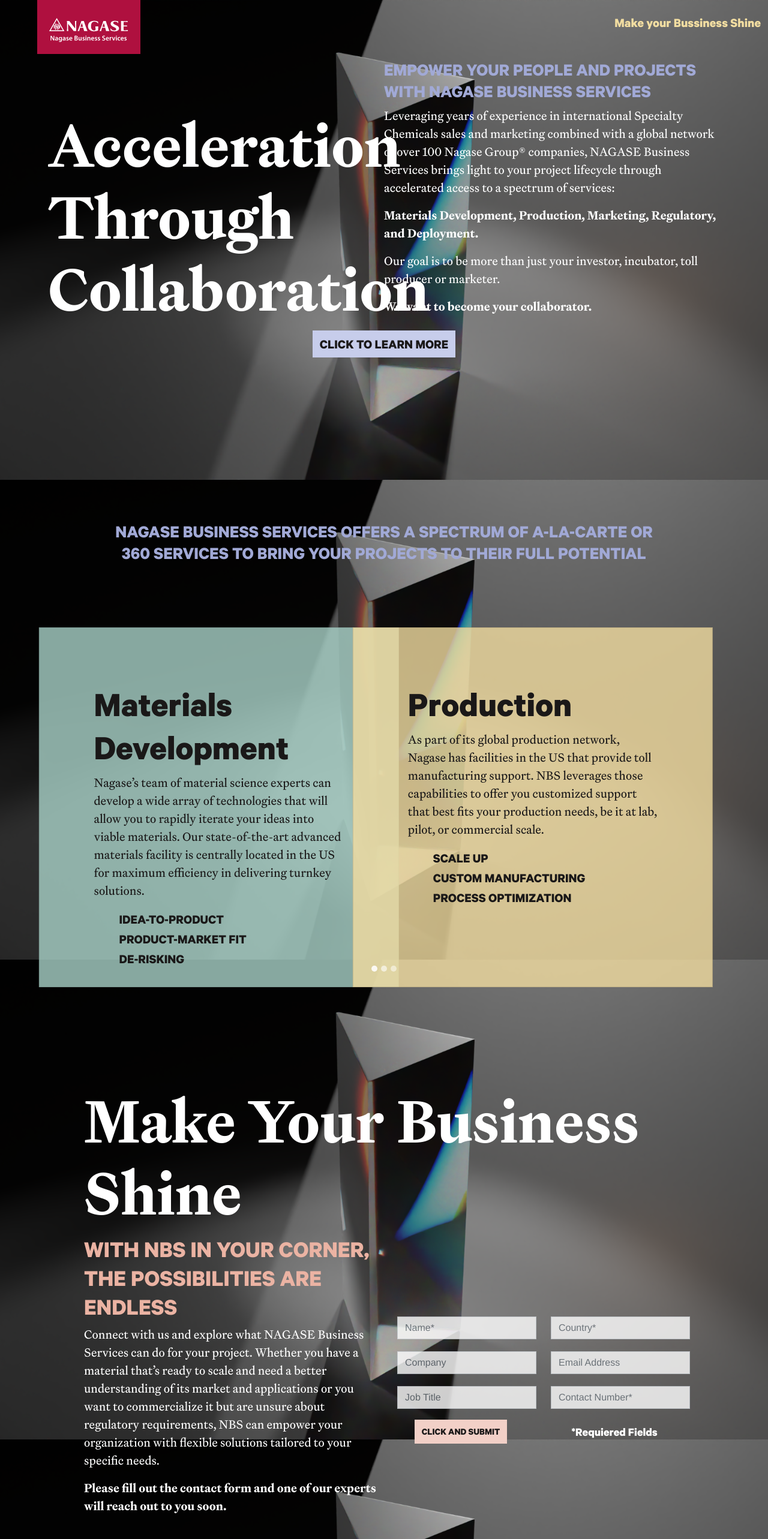
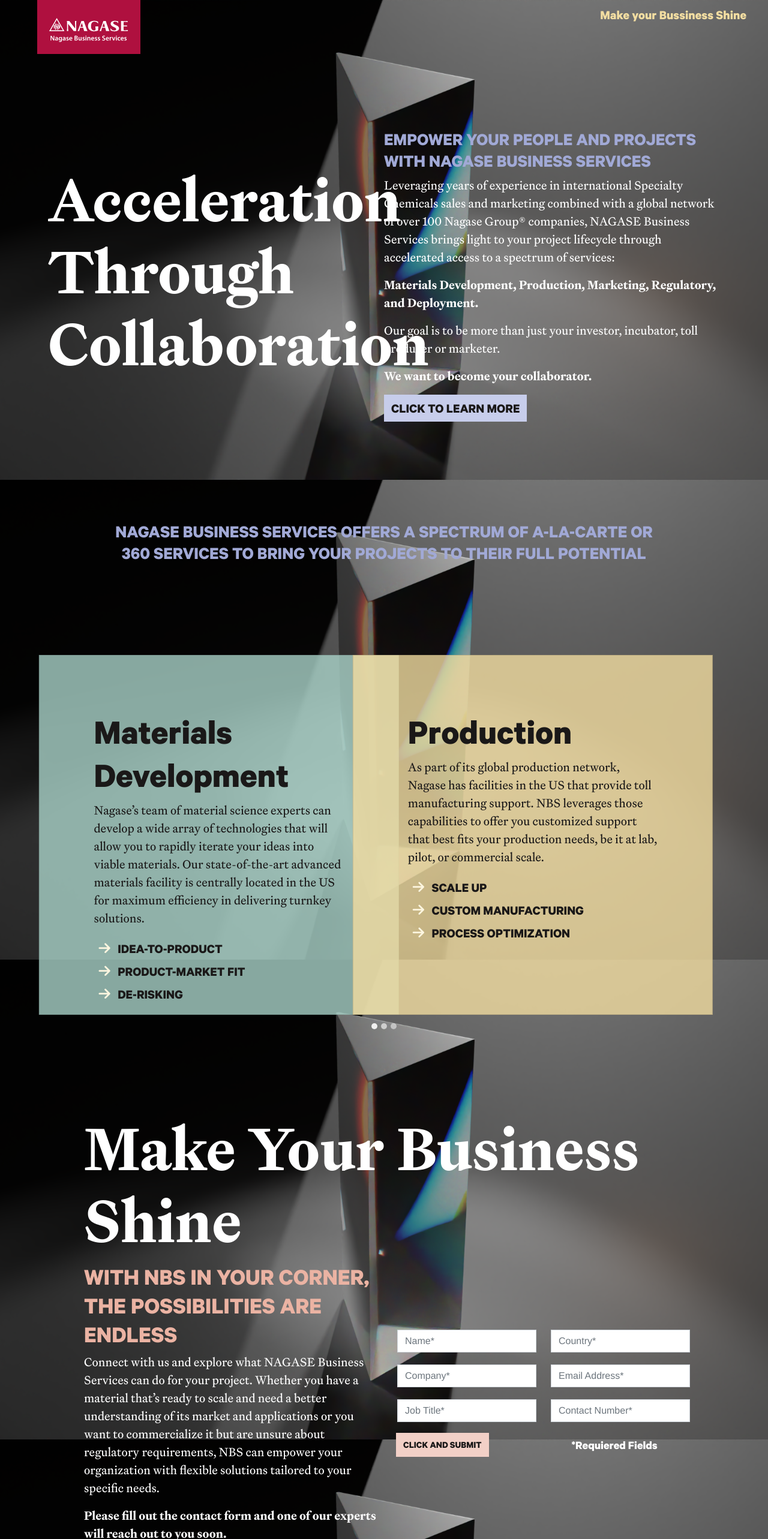
Before and after one commit to SuFrida/landingpage, a Vue app: page / in a window 1280 px wide. Shown: the top 2566 px of the page at 60% size. Built offline with nearby package versions, Linux system fonts and the light colour scheme.

Commit message:
Form Validation and Icon Implementation Completed

```diff
--- a/public/index.html
+++ b/public/index.html
@@ -5,6 +5,8 @@
     <meta http-equiv="X-UA-Compatible" content="IE=edge">
     <meta name="viewport" content="width=device-width,initial-scale=1.0">
     <link rel="icon" href="<%= BASE_URL %>favicon.ico">
+    <link href="https://cdn.jsdelivr.net/npm/font-awesome@4.x/css/font-awesome.min.css" rel="stylesheet">
+    <script src="https://kit.fontawesome.com/2f32226803.js" crossorigin="anonymous"></script>
     <title>NBS</title>
   </head>
   <body>
--- a/src/components/Home.vue
+++ b/src/components/Home.vue
@@ -1,20 +1,25 @@
 <template>
   <div class="home container-fluid full-height">
-    <div class="navbar mt-0 row justify-content-between">
-      <div class="col-6 d-flex justify-content-start">
+    <div class="navbar mt-0 row">
+      <div class="container">
+        <div class="row w-100">
+          <div class="col-6 d-flex justify-content-start">
         <img src="../assets/NAGASE.png" alt="red-logo" />
       </div>
       <div class="col-6 d-flex justify-content-end">
         <p class="navbar-text">Make your Bussiness Shine</p>
       </div>
+        </div>
+      </div>
+
     </div>
     <!-- Landing -->
     <div class="row">
-      <div class="landing full-height container-fluid">
-        <div class="col-lg-6 col-md-12 d-inline-block">
+      <div class="landing full-height container-fluid align-items-center">
+        <div class="col-lg-6 col-md-12 d-flex" id="title">
           <h1 class="title">Acceleration Through Collaboration</h1>
         </div>
-        <div class="col-lg-6 col-md-12 d-inline-block text-left">
+        <div class="col-lg-6 col-md-12 d-inline-block text-left" id="subtitle">
           <h2 class="subtitle">
             EMPOWER YOUR PEOPLE AND PROJECTS WITH NAGASE BUSINESS SERVICES
           </h2>
@@ -34,14 +39,16 @@
             producer or marketer.
           </p>
           <p class="text-epi-bold">We want to become your collaborator.</p>
-        </div>
-        <div class="col-12 d-flex justify-content-center">
+          <div class="col-12 d-flex justify-content-start">
           <div type="button" class="btn btn-primary click">
             <a href="#more" style="text-decoration: none; color: "
               >CLICK TO LEARN MORE</a
             >
           </div>
         </div>
+        </div>
+
+
       </div>
     </div>
 
@@ -104,9 +111,9 @@
                           delivering turnkey solutions.
                         </p>
                         <ul class="cards-options">
-                          <li>IDEA-TO-PRODUCT</li>
-                          <li>PRODUCT-MARKET FIT</li>
-                          <li>DE-RISKING</li>
+                          <li><i class="fa-solid fa-arrow-right"></i> IDEA-TO-PRODUCT</li>
+                          <li><i class="fa-solid fa-arrow-right"></i> PRODUCT-MARKET FIT</li>
+                          <li><i class="fa-solid fa-arrow-right"></i> DE-RISKING</li>
                         </ul>
                       </div>
                     </div>
@@ -123,9 +130,9 @@
                           needs, be it at lab, pilot, or commercial scale.
                         </p>
                         <ul class="cards-options">
-                          <li>SCALE UP</li>
-                          <li>CUSTOM MANUFACTURING</li>
-                          <li>PROCESS OPTIMIZATION</li>
+                          <li><i class="fa-solid fa-arrow-right"></i> SCALE UP</li>
+                          <li><i class="fa-solid fa-arrow-right"></i> CUSTOM MANUFACTURING</li>
+                          <li><i class="fa-solid fa-arrow-right"></i> PROCESS OPTIMIZATION</li>
                         </ul>
                       </div>
                     </div>
@@ -149,14 +156,14 @@
                           internationally.
                         </p>
                         <ul class="cards-options">
-                          <li>GO-TO MARKET IMPLEMENTATION</li>
-                          <li>MARKET IMPLEMENTATION</li>
-                          <li>LEAD GENERATION</li>
+                          <li><i class="fa-solid fa-arrow-right"></i> GO-TO MARKET IMPLEMENTATION</li>
+                          <li><i class="fa-solid fa-arrow-right"></i> MARKET IMPLEMENTATION</li>
+                          <li><i class="fa-solid fa-arrow-right"></i> LEAD GENERATION</li>
                         </ul>
                       </div>
                     </div>
                   </div>
-                  <div class="col-md-5">
+                  <div class="col-md-5 col-sm-12">
                     <div class="card" id="regulatory" style="">
                       <div class="card-body">
                         <h5 class="card-title">Regulatory</h5>
@@ -170,8 +177,8 @@
                           verticals around the world.
                         </p>
                         <ul class="cards-options">
-                          <li>PRODUCT REGISTRATION</li>
-                          <li>IMPORT/EXPORT COMPLIANCE</li>
+                          <li><i class="fa-solid fa-arrow-right"></i> PRODUCT REGISTRATION</li>
+                          <li><i class="fa-solid fa-arrow-right"></i> IMPORT/EXPORT COMPLIANCE</li>
                         </ul>
                       </div>
                     </div>
@@ -181,7 +188,7 @@
               </div>
               <div class="carousel-item">
                 <div class="row justify-content-center">
-                    <div class="col-md-5">
+                    <div class="col-md-5 col-sm-12">
                     <div class="card" id="deploy" style="">
                       <div class="card-body">
                         <h5 class="card-title">Deployment</h5>
@@ -195,10 +202,10 @@
                           and international logistics.
                         </p>
                         <ul class="cards-options">
-                          <li>DISTRIBUTION</li>
-                          <li>GLOBAL SALES REACH</li>
-                          <li>WAREHOUSING</li>
-                          <li>LOGISTICS</li>
+                          <li><i class="fa-solid fa-arrow-right"></i> DISTRIBUTION</li>
+                          <li><i class="fa-solid fa-arrow-right"></i> GLOBAL SALES REACH</li>
+                          <li><i class="fa-solid fa-arrow-right"></i> WAREHOUSING</li>
+                          <li><i class="fa-solid fa-arrow-right"></i> LOGISTICS</li>
                         </ul>
                       </div>
                     </div>
@@ -259,7 +266,7 @@
             </p>
           </div>
           <div class="col-sm-12 col-md-6">
-            <form>
+            <form @submit.prevent="submit">
               <div class="row">
                 <div class="col-md-6 col-sm-12 d-inline-block">
                   <input
@@ -267,6 +274,8 @@
                     class="form-control"
                     id="inputName"
                     placeholder="Name*"
+                    v-model="name"
+                    name="Name"
                   />
                 </div>
                 <div class="col-md-6 col-sm-12 d-inline-block">
@@ -275,6 +284,8 @@
                     class="form-control"
                     id="inputCountry"
                     placeholder="Country*"
+                    v-model="country"
+                    name="Country"
                   />
                 </div>
               </div>
@@ -284,7 +295,9 @@
                     type="text"
                     class="form-control"
                     id="inputCompany"
-                    placeholder="Company"
+                    placeholder="Company*"
+                    v-model="company"
+                    name="Company"
                   />
                 </div>
                 <div class="col-md-6 col-sm-12 d-inline-block">
@@ -292,7 +305,9 @@
                     type="email"
                     class="form-control"
                     id="inputEmail"
-                    placeholder="Email Address"
+                    placeholder="Email Address*"
+                    v-model="email"
+                    name="Email"
                   />
                 </div>
               </div>
@@ -302,7 +317,9 @@
                     type="text"
                     class="form-control"
                     id="inputJob"
-                    placeholder="Job Title"
+                    placeholder="Job Title*"
+                    v-model="job"
+                    name="Job"
                   />
                 </div>
                 <div class="col-md-6 col-sm-12 d-inline-block">
@@ -311,11 +328,14 @@
                     class="form-control"
                     id="inputContact"
                     placeholder="Contact Number*"
+                    v-model="number"
+                    name="Number"
                   />
                 </div>
               </div>
+
               <div class="row">
-                <div class="col-sm-12 col-md-6 d-flex justify-content-center">
+                <div class="col-sm-12 col-md-6 d-flex justify-content-start">
                   <button
                     type="submit"
                     class="btn btn-primary click-submit m-2"
@@ -327,6 +347,7 @@
                   <h3 class="note m-3">*Requiered Fields</h3>
                 </div>
               </div>
+              <div class="alert alert-danger" role="alert" v-if="submit">{{ this.error }}</div>
             </form>
           </div>
         </div>
@@ -334,22 +355,21 @@
       <!-- Footer -->
       <div class="footer container-fluid">
         <div class="row">
-          <div class="col-sm-6 col-md-3">
+          <div class="col-sm-6 col-md-4">
             <h2 class="footer-title">NAGASE BUSINESS SERVICES</h2>
             <p class="footer-subtitle">©2022 Nagase Business Services</p>
             <p class="footer-subtitle">All Rights Reserved</p>
           </div>
-          <div class="col-sm-6 col-md-4">
+          <div class="col-sm-6 col-md-3">
             <p class="text-epi">450 E. Devon Avenue Suite 300</p>
             <p class="text-epi">Itasca, IL 60143</p>
             <p class="text-epi">nbs@nagase-nam.com</p>
           </div>
-          <div class="col-sm-12 col-md-5">
+          <div class="col-sm-12 col-md-5 d-flex align-items-center justify-content-end">
             <ul>
-              <li><a href="" class="footer-link">PRIVACY</a></li>
-              <li><a href="" class="footer-link">COOKIE POLICY</a></li>
-              <li><a href="#top" class="footer-link">BACK TO TOP </a></li>
-              <fa icon="fa-duotone fa-angles-up" />
+              <li class="footer-display"><a href="" class="footer-link">PRIVACY POLICY</a></li>
+              <li class="footer-display"><a href="" class="footer-link">COOKIE POLICY</a></li>
+              <li class="footer-display"><a href="#top" class="footer-link">BACK TO TOP <i class="fa-solid fa-arrow-up"></i> </a></li>
             </ul>
           </div>
         </div>
@@ -368,6 +388,36 @@
     var myCarousel = document.querySelector("#myCarousel");
     new Bootstrap.Carousel(myCarousel);
   },
+  name: "Contact",
+  data() {
+    return {
+                name : '',
+                email : '',
+                country: '',
+                job: '',
+                company: '',
+                number: '',
+                error: ''
+            }
+  },
+  methods : {
+            submit(e){
+                e.preventDefault()
+
+                if(!this.name || !this.email || !this.country || !this.job || !this.company || !this.number){
+                    console.log('Required Fields not filled')
+                    this.error = '** Some required fields are missing'
+                    return
+                } else {
+                  console.log('Name: ', this.name)
+                  console.log('Email: ', this.email)
+                  console.log('Number: ', this.number)
+                  console.log('Job: ', this.job)
+                  console.log('Company: ', this.company)
+                  console.log('Country: ', this.country)
+                }
+            }
+        }
 };
 </script>
 
@@ -445,11 +495,11 @@
 .landing {
   padding-right: 80px !important;
   padding-left: 80px !important;
+  display: flex;
 }
 
 input {
-  background-color: #ffffff;
-  opacity: 80%;
+  background-color: rgba(255, 255, 255, 0.8);
   color: #1a1818 !important;
   border-radius: 0px !important;
   border: #707070 1px;
@@ -460,8 +510,17 @@
   padding: 116px;
 }
 
+.alert-danger {
+  background: none !important;
+  border: none !important;
+  font-family: "Calibre Bold";
+  font-size: 22px;
+  color: #ffffff !important;
+  text-align: left;
+}
+
 .footer {
-  padding: 140px !important;
+  padding: 100px 90px 100px 120px !important;
 }
 
 .footer-title {
@@ -483,6 +542,11 @@
   font-family: "Calibre Bold" !important;
   font-size: 21px !important;
   text-decoration: none;
+
+}
+
+.footer-display {
+  display: inline-block;
 }
 
 .form-group {
@@ -524,16 +588,22 @@
 .navbar {
   padding-left: 50px;
   padding-top: 0px !important;
+  position: fixed;
+  top: 0;
 }
 
 .card {
   border-radius: 0px !important;
-  padding: 75px;
+  padding: 75px !important;
   margin-right: 5px !important;
   margin-left: 5px !important;
   height: 600px;
   width: 600px;
   text-align: left;
+}
+
+.card-body {
+  padding: 0px;
 }
 
 .cards-title {
@@ -557,6 +627,22 @@
   font-size: 22px;
   display: block;
   color: #1A1818;
+   margin: 0px !important;
+}
+
+ul {
+  padding-left: 0px !important;
+}
+
+.fa-arrow-right {
+  color: #FDF6E0;
+  margin: 8px;
+}
+
+.fa-arrow-up {
+  color: #CAE8E0;
+  font-size: 22px;
+  margin: 0px 8px;
 }
 
 .carousel-inner {
@@ -589,14 +675,17 @@
   border-radius: 100% !important;
 }
 
+.carousel-indicators {
+  position: relative !important;
+   bottom: -650px !important;
+}
+
 .carousel-control-next, .carousel-control-prev {
     opacity: 0 !important;
     filter:alpha(opacity=0); /* IE support */
 }
 
-.footer {
-  padding: 140px, 140px, 100px, 140px !important;
-}
+
 
 @media only screen and (max-width: 768px) {
   [class*="col-"] {
@@ -611,6 +700,14 @@
     align-items: center;
   }
 
+  #title {
+    display: block !important;
+  }
+
+  #subtitle {
+    display: block !important;
+  }
+
   .title {
     font-size: 50px;
     text-align: center;
@@ -620,6 +717,11 @@
     font-size: 20px;
     text-align: center;
   }
+
+  .landing {
+    display: block !important;
+  }
+
   .landing,
   .cards-title,
   .contact-form,
@@ -655,6 +757,28 @@
     text-align: center;
   }
 
+  .footer-display {
+    display: block !important;
+  }
+
+  .card {
+    height: 510px;
+  width: 280px;
+    padding: 70px 20px;
+  }
+
+  .card-title {
+    font-size: 30px;
+  }
+
+  .card-text {
+    font-size: 15px;
+  }
+
+  .cards-options {
+    font-size: 16px;
+  }
+
   /*.home {
     text-align: center !important;
   }*/
```
Also changed, not shown: src/main.js (+2 -7 lines).
